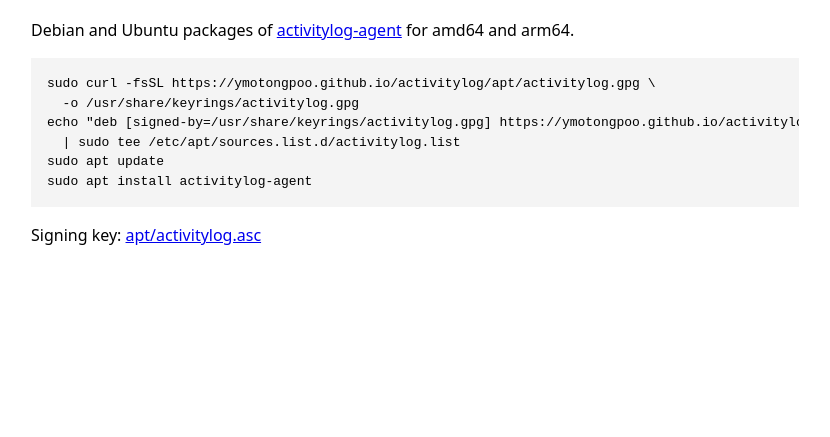
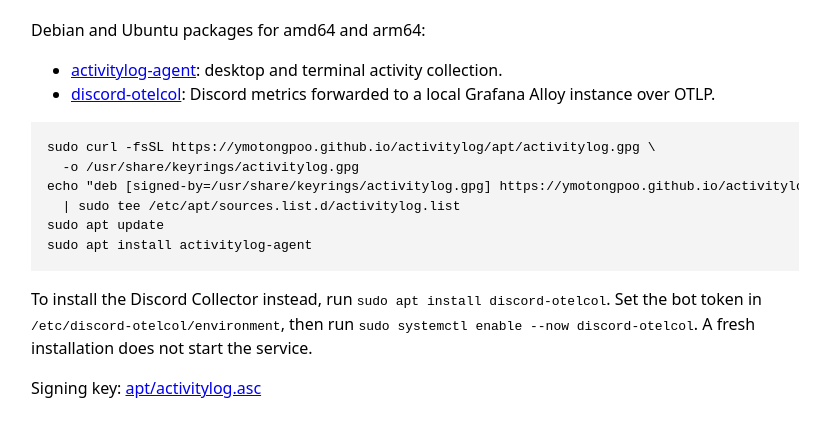
Before and after one commit to ymotongpoo/activitylog, a browser extension: page agent/packaging/linux/index.html in a window 1280 px wide. Shown: the part 83-520 px from the top of the page, without its empty margins (225-1055 px from the left). Drawn offline with Linux system fonts and the light colour scheme.

Commit message:
docs(packaging): list Discord Collector in the apt repository

```diff
--- a/agent/packaging/linux/index.html
+++ b/agent/packaging/linux/index.html
@@ -7,13 +7,20 @@
 </head>
 <body>
 <h1>activitylog apt repository</h1>
-<p>Debian and Ubuntu packages of <a href="https://github.com/ymotongpoo/activitylog">activitylog-agent</a> for amd64 and arm64.</p>
+<p>Debian and Ubuntu packages for amd64 and arm64:</p>
+<ul>
+<li><a href="https://github.com/ymotongpoo/activitylog">activitylog-agent</a>: desktop and terminal activity collection.</li>
+<li><a href="https://github.com/ymotongpoo/opentelemetry-collector-extra/tree/main/distributions/discord">discord-otelcol</a>: Discord metrics forwarded to a local Grafana Alloy instance over OTLP.</li>
+</ul>
 <pre>sudo curl -fsSL https://ymotongpoo.github.io/activitylog/apt/activitylog.gpg \
   -o /usr/share/keyrings/activitylog.gpg
 echo "deb [signed-by=/usr/share/keyrings/activitylog.gpg] https://ymotongpoo.github.io/activitylog/apt stable main" \
   | sudo tee /etc/apt/sources.list.d/activitylog.list
 sudo apt update
 sudo apt install activitylog-agent</pre>
+<p>To install the Discord Collector instead, run <code>sudo apt install discord-otelcol</code>.
+Set the bot token in <code>/etc/discord-otelcol/environment</code>, then run
+<code>sudo systemctl enable --now discord-otelcol</code>. A fresh installation does not start the service.</p>
 <p>Signing key: <a href="apt/activitylog.asc">apt/activitylog.asc</a></p>
 </body>
 </html>
```
Also changed, not shown: README.md.
